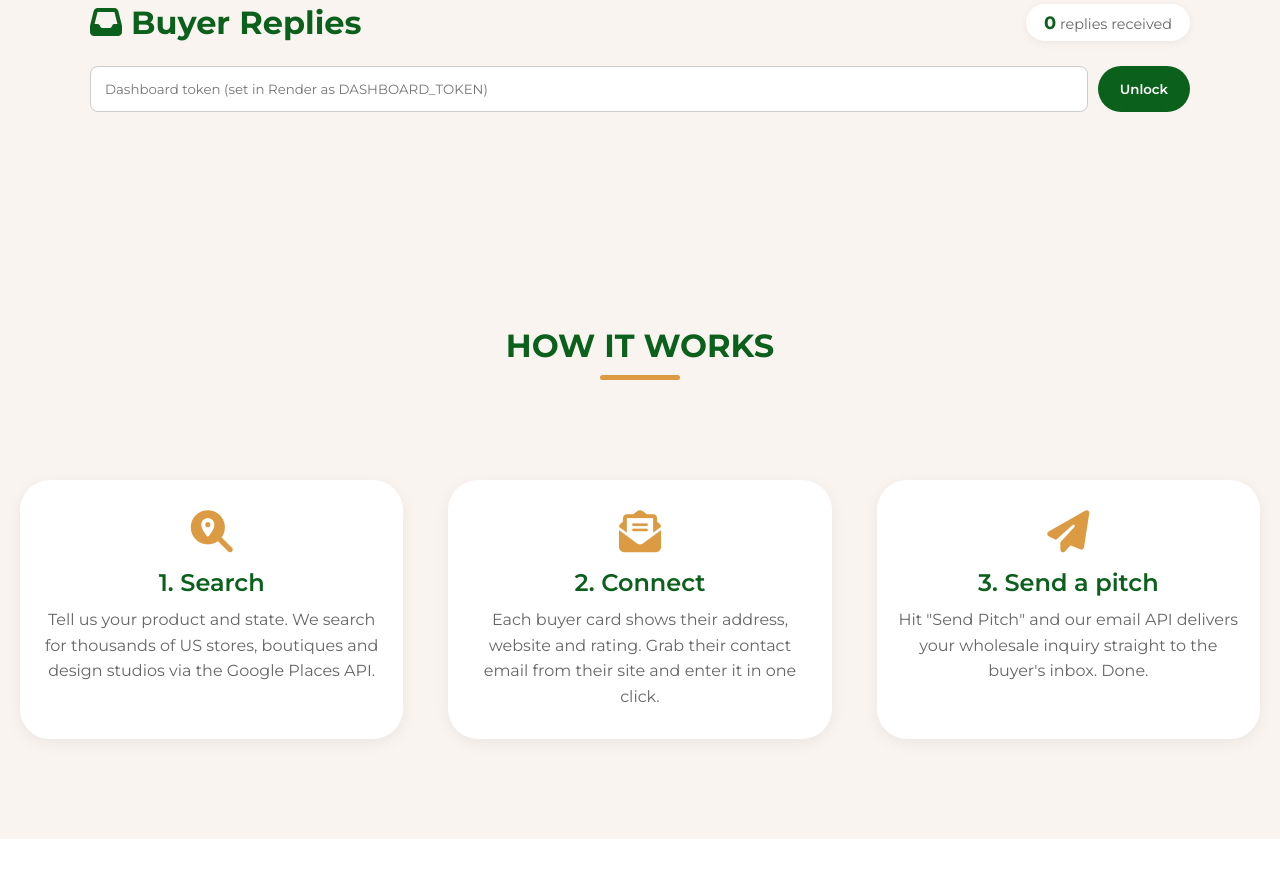
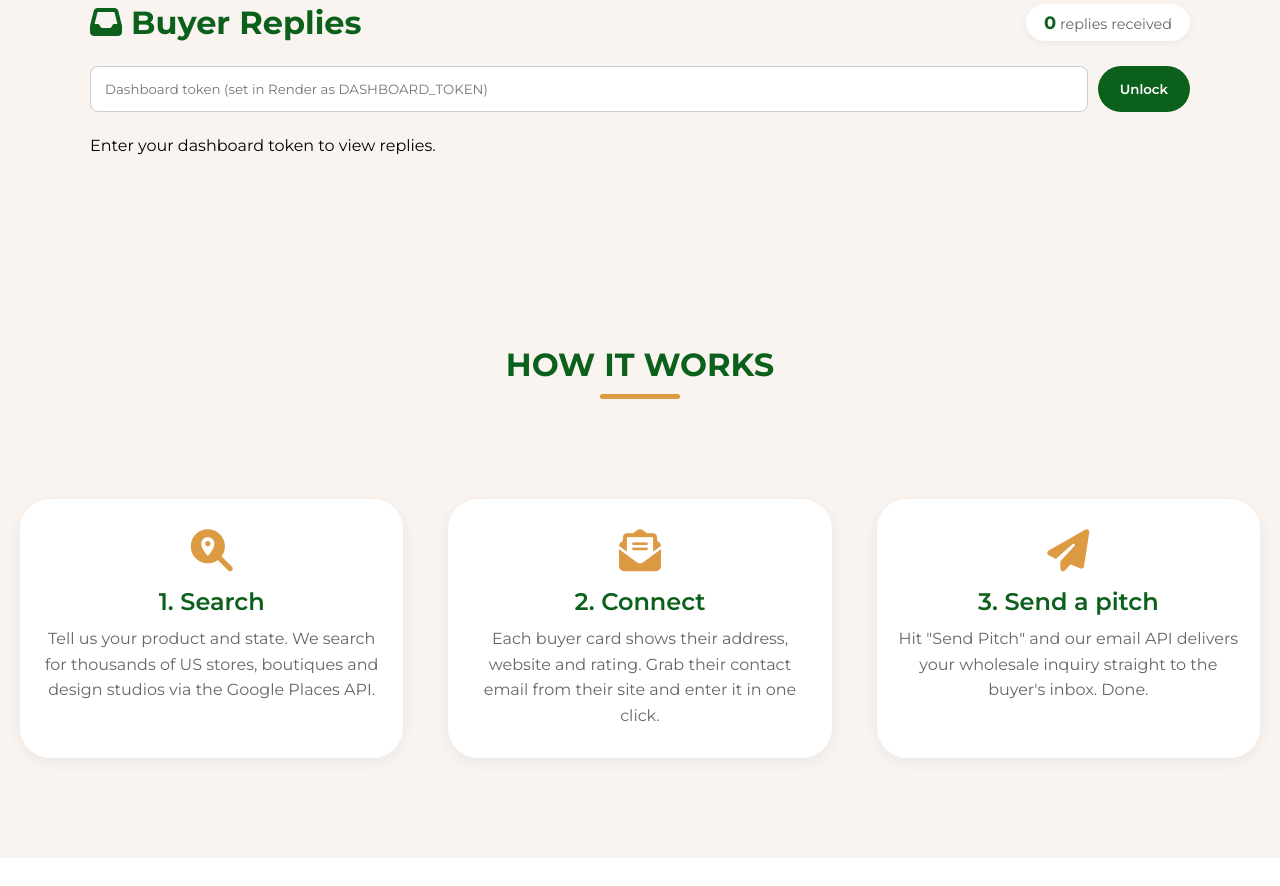
Before and after one commit to Azares-hara/Buyer-finder, a website: page index.html in a window 1280 px wide. Shown: the part 2035-2921 px from the top of the page. Drawn offline with Linux system fonts and the light colour scheme.

Commit message:
Add dashboard.js script to index.html

```diff
--- a/index.html
+++ b/index.html
@@ -8,6 +8,7 @@
   <link rel="stylesheet" href="https://cdnjs.cloudflare.com/ajax/libs/font-awesome/6.5.2/css/all.min.css">
   <link rel="stylesheet" href="style.css">
   <script src="script.js" defer></script>
+  <script src="dashboard.js" defer></script>
 </head>
 <body>
   <header>
```
